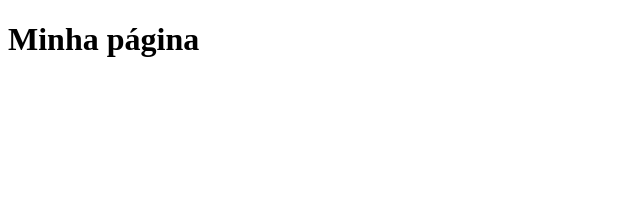
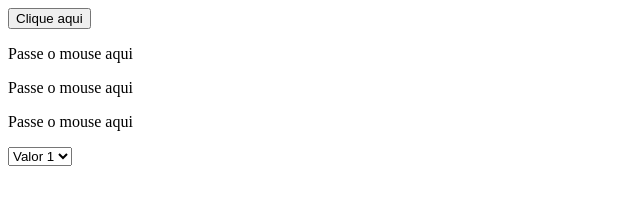
Before and after one commit to andrepessi/aula_javascript, a plain HTML site: page index.html in a window 1280 px wide. Shown: the whole page, without its empty margins (0-640 px from the left). Drawn offline with Linux system fonts and the light colour scheme.

Commit message:
Fim da aula

```diff
--- a/index.html
+++ b/index.html
@@ -5,7 +5,17 @@
         <meta charset="utf-8">
         <script type="text/javascript" src="js/main.js"></script>
     </head>
-    <body>
-        <h1>Minha página</h1>
+    <body onload="load()">
+        <button type="button" onclick="clicou()">Clique aqui</button>
+        <p id="agradecimento" onclick="redirecionar()"></p>
+        <p id="mousemove" onmouseover="trocar(this)" onmouseout="grato(this)">Passe o mouse aqui</p>
+        <p id="mousemove2" onmouseover="trocar(this)" onmouseout="grato(this)">Passe o mouse aqui</p>
+        <p onmouseover="trocar(this)" onmouseout="grato(this)">Passe o mouse aqui</p>
+
+        <select onchange="funcaoChange(this)">
+            <option value="1">Valor 1</option>
+            <option value="2">Valor 2</option>
+            <option value="3">Valor 3</option>
+        </select>
     </body>
 </html>
--- a/js/main.js
+++ b/js/main.js
@@ -1,9 +1,102 @@
+function clicou(){
+    document.getElementById("agradecimento").innerHTML = "<b>Obrigado por clicar</b>";
+    console.log(document.getElementById("agradecimento"));
+
+    //alert("Obrigado por clicar");
+}
+
+function redirecionar(){
+    //window.open("https://digitalinnovation.one");
+    window.location.href = "https://digitalinnovation.one";
+}
+
+function trocar(elemento){
+    elemento.innerHTML = "Tira o mouse daqui!";
+    //document.getElementById("mousemove").innerHTML = "Tira o mouse daqui!";
+}
+function grato(elemento){
+    elemento.innerHTML = "Obrigado.";
+    //document.getElementById("mousemove").innerHTML = "Obrigado.";
+}
+
+function load(){
+    console.log("Página carregada");
+}
+
+function funcaoChange(elemento){
+    console.log(elemento.value);
+}
+
+/*
+function validaIdade(idade){
+    var validar;
+    if (idade >= 18){
+        validar = true
+    } else {
+        validar = false
+    }
+    return validar;
+}
+
+var idade = prompt("Informe sua idade: ");
+if (validaIdade(idade)){
+    console.log("Maior de idade");
+} else {
+    console.log("Menor de idade");
+}
+//console.log(validaIdade(idade));
+*/
+
+/*
+function soma(n1, n2){
+    return n1 + n2;
+}
+
+function setReplace(frase,nome,novo_nome){
+    return frase.replace(nome,novo_nome)
+}
+
+alert(soma(15,10));
+alert(setReplace("Vai Japão!", "Japão", "Brasil"));
+*/
+
+
+/*
 var d = new Date();
 console.log(d);
 console.log(d.getUTCMilliseconds());
+*/
+
+/*
+var count;
+for(count=5; count != 0; count--){
+    console.log(count);
+};
+*/
+
+/*
+var count=0;
+contador();
+
+function contador() {
+    while (count < 5) {
+        console.log(count);
+        count++;
+    };
+}
+*/
+
+/*
+var count=0;
+while (count < 5){
+    console.log(count);
+    count++;
+};
+*/
 
 
-/* var idade = prompt("Informe a sua idade");
+/*
+var idade = prompt("Informe a sua idade");
 if (idade >= 18){
     alert("maior de idade");
 } else {
@@ -12,31 +105,35 @@ if (idade >= 18){
 */
 
 
-/* var frutas = [{nome:"maçã", cor:"vermelha"}, {nome:"pera", cor:"verde"}];
+/*
+var frutas = [{nome:"maçã", cor:"vermelha"}, {nome:"pera", cor:"verde"}];
 console.log(frutas);
 alert("A " + frutas[1].nome + " é " + frutas[0].cor + "?");
 */
 
-/* var fruta = {nome:"maçã", cor:"vermelha"};
+/*
+var fruta = {nome:"maçã", cor:"vermelha"};
 console.log(fruta.nome);
 alert(fruta.cor);
 */
 
 
 
-//var lista = ["maçã", "pêra", "laranja"];
-//lista.push("uva");
-//lista.pop();
-//console.log(lista.length);
-//console.log(lista.reverse());
-//console.log(lista.toString());
-//console.log(lista[0]);
-//console.log(lista.toString()[0]);
+/*
+var lista = ["maçã", "pêra", "laranja"];
+lista.push("uva");
+lista.pop();
+console.log(lista.length);
+console.log(lista.reverse());
+console.log(lista.toString());
+console.log(lista[0]);
+console.log(lista.toString()[0]);
+*/
 
 
 
-
-/* var nome = "André Moacir";
+/*
+var nome = "André Moacir";
 var sobrenome = "Pessi"
 var cidade = "Porto Alegre";
 var frase = "A seleção do Brasil é a melhor do mundo!";
```
